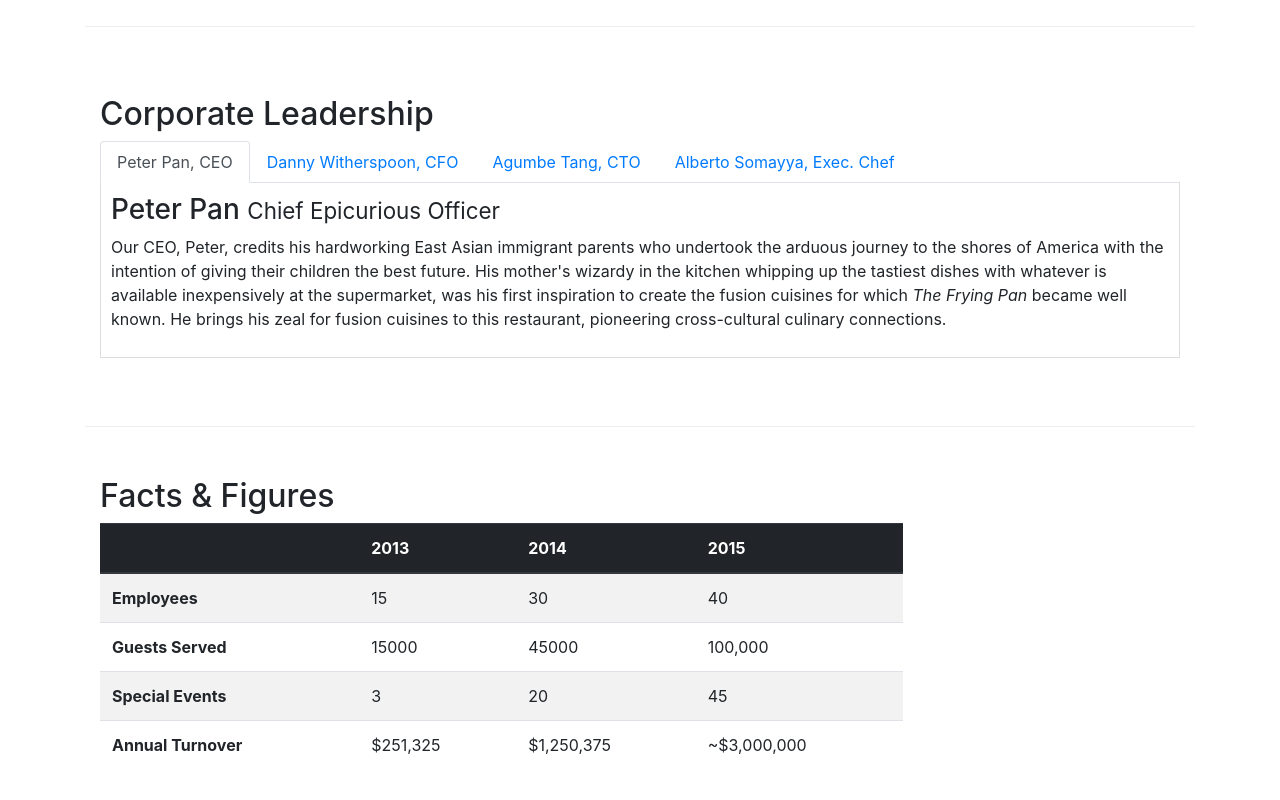
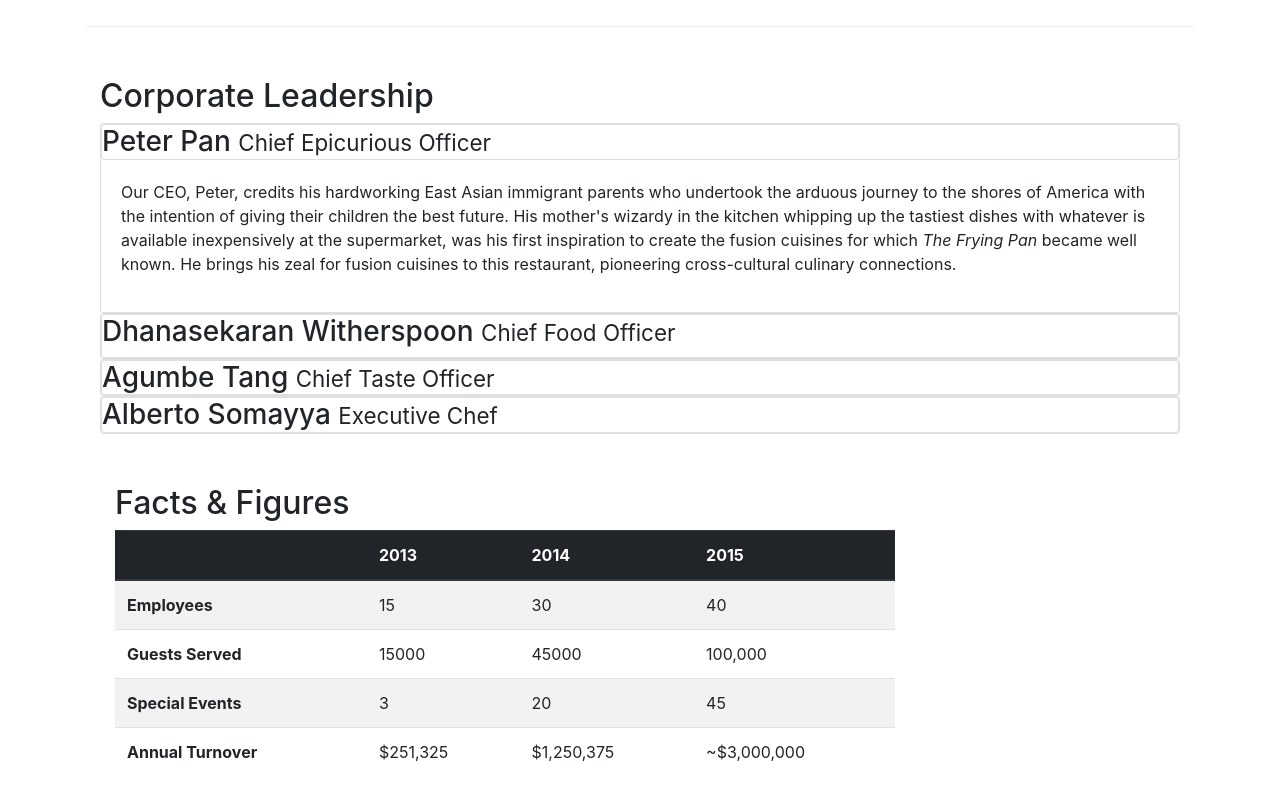
Before and after one commit to nasirhussain17/coursera-Front-End-Web-UI-Frameworks-and-Tools-Bootstrap-4, a website: page aboutus.html in a window 1280 px wide. Shown: the part 920-1720 px from the top of the page. Drawn offline with nearby package versions, Linux system fonts and the light colour scheme.

Commit message:
Accordion

```diff
--- a/aboutus.html
+++ b/aboutus.html
@@ -102,40 +102,69 @@
         <div class="row row-content align-items-center ">
             <div class="col-12 col-sm">
                 <h2>Corporate Leadership</h2>
-                <ul class="nav nav-tabs">
-                    <li class="nav-item">
-                      <a class="nav-link active" href="#peter"
-                        role="tab" data-toggle="tab">Peter Pan, CEO</a>
-                    </li>
-                    <li class="nav-item">
-                      <a class="nav-link" href="#danny" role="tab"
-                        data-toggle="tab">Danny Witherspoon, CFO</a>
-                    </li>
-                    <li class="nav-item">
-                      <a class="nav-link" href="#agumbe"role="tab"
-                        data-toggle="tab">Agumbe Tang, CTO</a>
-                    </li>
-                    <li class="nav-item">
-                      <a class="nav-link" href="#alberto" role="tab"
-                        data-toggle="tab">Alberto Somayya, Exec. Chef</a>
-                    </li>
-                </ul>
-        <div class="tab-content">
-                <div role="tabpanel" class="tab-pane fade show active" id="peter">
-                <h3>Peter Pan <small>Chief Epicurious Officer</small></h3>
+
+        <div id="accordian">
+            <div class="card">
+                <div class="card header" role="tab" id="peterhead">
+                        <h3 class="mb-0">
+                                <a data-toggle="collapse" data-target="#peter">
+                                    Peter Pan <small>Chief Epicurious Officer</small>
+                                </a>
+                        </h3>
+                </div>
+                <div class="collapse show" id="peter" data-parent="#accordion">
+                        <div class="card-body">
                             <p class="d-sm-block d-none">Our CEO, Peter, credits his hardworking East Asian immigrant parents who undertook the arduous journey to the shores of America with the intention of giving their children the best future. His mother's wizardy in the kitchen whipping up the tastiest dishes with whatever is available inexpensively at the supermarket, was his first inspiration to create the fusion cuisines for which <em>The Frying Pan</em> became well known. He brings his zeal for fusion cuisines to this restaurant, pioneering cross-cultural culinary connections.</p>
                             </div>
-               <div role="tabpanel" class="tab-pane fade" id="danny">
-                <h3>Dhanasekaran Witherspoon <small>Chief Food Officer</small></h3>
+                  </div>
+            </div>
+
+            <div id="accordian">
+                    <div class="card">
+                        <div class="card header" role="tab" id="dannyhead">
+                             <h3 class="mb-o">
+                                    <a data-toggle="collapse" data-target="#danny">
+                                        Dhanasekaran Witherspoon <small>Chief Food Officer</small>
+                                    </a>
+                            </h3>
+                        </div>
+                            <div class="collapse " id="danny" data-parent="#accordion">
+                                    <div class="card-body">
                                         <p class="d-none d-sm-block">Our CFO, Danny, as he is affectionately referred to by his colleagues, comes from a long established family tradition in farming and produce. His experiences growing up on a farm in the Australian outback gave him great appreciation for varieties of food sources. As he puts it in his own words, <em>Everything that runs, wins, and everything that stays, pays!</em></p>
                                         </div>
-               <div role="tabpanel" class="tab-pane fade" id="agumbe">
-                <h3>Agumbe Tang <small>Chief Taste Officer</small></h3>
+                             </div>
+            </div>
+
+            <div id="accordian">
+                    <div class="card">
+                        <div class="card header" role="tab" id="agumbehead">
+                                 <h3 class="mb-0">
+                                    <a data-toggle="collapse" data-target="#agumbe">
+
+                                     Agumbe Tang <small>Chief Taste Officer</small>
+                                     </a>
+                                 </h3>
+                         </div>
+                                 <div class="collapse" id="agumbe" data-parent="#accordion">
+                                    <div class="card-body">
                                           <p class="d-none d-sm-block">Blessed with the most discerning gustatory sense, Agumbe, our CTO, personally ensures that every dish that we serve meets his exacting tastes. Our chefs dread the tongue lashing that ensues if their dish does not meet his exacting standards. He lives by his motto, <em>You click only if you survive my lick.</em></p>
                                 </div>
-                <div role="tabpanel" class="tab-pane fade" id="alberto">
-                <h3>Alberto Somayya <small>Executive Chef</small></h3>
+                     </div>
+            </div>
+            <div id="accordian">
+                    <div class="card">
+                        <div class="card header" role="tab" id="albertohead">
+                             <h3 class="mb-0">
+                                 <a data-toggle="collapse" data-target="#alberto">
+                                 Alberto Somayya <small>Executive Chef</small>
+                                  </a>
+                             </h3>
+                        </div>
+                        <div class="collapse" id="alberto" data-parent="#accordion">
+                                <div class="card-body">
                                  <p class="d-none d-sm-block">Award winning three-star Michelin chef with wide International experience having worked closely with whos-who in the culinary world, he specializes in creating mouthwatering Indo-Italian fusion experiences. He says, <em>Put together the cuisines from the two craziest cultures, and you get a winning hit! Amma Mia!</em></p>
+                        </div>
+                     </div>
             </div>
         </div>
      </div>
```
Lines whose indentation alone changed are shown as unchanged.
